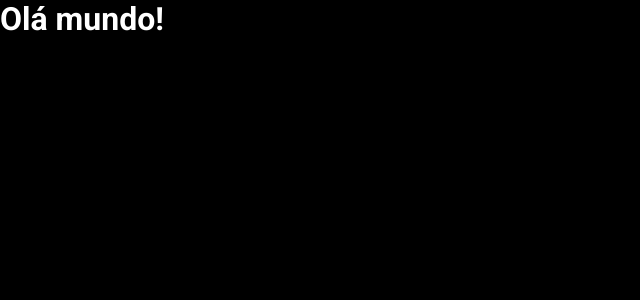
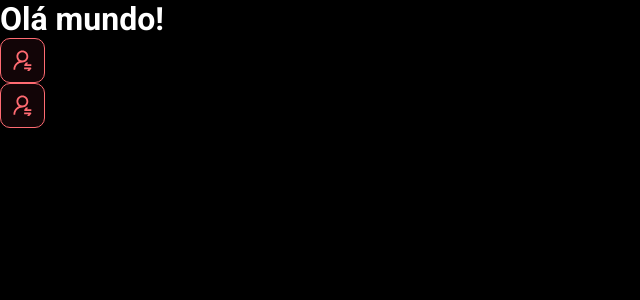
Before and after one commit to Domkaue/dsmeta, a React (Vite) app in the folder frontend/: page / in a window 1280 px wide. Shown: the top 300 px of the page, without its empty margins (0-640 px from the left). Built offline with nearby package versions, Linux system fonts and the light colour scheme.

Commit message:
First component

```diff
--- a/frontend/src/App.tsx
+++ b/frontend/src/App.tsx
@@ -1,8 +1,13 @@
+import NotificationButton from "./components/NotificationButton"
+function App() {
+  return (
+    <>
+      <h1>Olá mundo!</h1>
+      <NotificationButton />
+      <NotificationButton />
+    </>
 
-function App() {
-return(
-  <h1>Olá mundo!</h1>
-)
+  )
 }
 
 export default App
--- /dev/null
+++ b/frontend/src/components/NotificationButton/index.tsx
@@ -0,0 +1,11 @@
+import icon from'../../assets/img/Vector.svg'
+import '../style.css'
+function NotificationButton() {
+    return(
+        <div className="dsmeta-red-btn">
+        <img src={icon} alt="Notificar" />
+         </div>
+    )
+    }
+
+    export default NotificationButton
--- /dev/null
+++ b/frontend/src/components/style.css
@@ -0,0 +1,16 @@
+.dsmeta-red-btn {
+    height: 45px;
+    width: 45px;
+    background: rgba(177, 56, 70, 0.1);
+    border: 1px solid #FF6B72;
+    border-radius: 10px;
+    display: flex;
+    align-items: center;
+    justify-content: center;
+    cursor: pointer;
+
+}
+
+.dsmeta-red-btn img {
+    width: 19px;
+}
```
Also changed, not shown: frontend/src/assets/img/Vector.svg (added).
